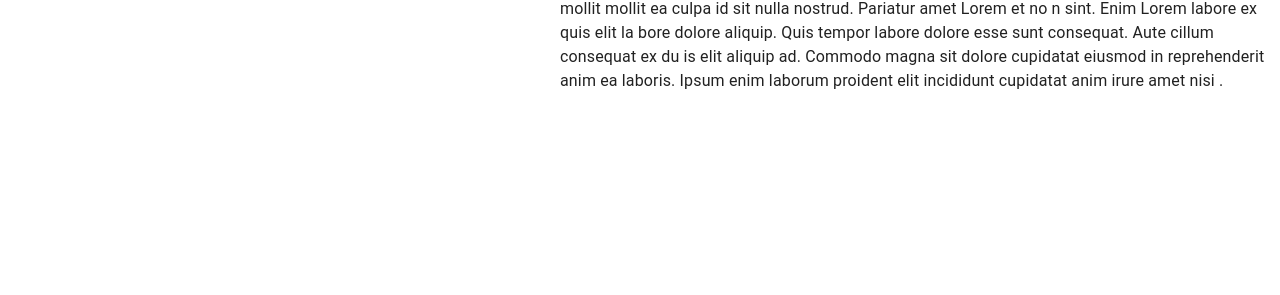
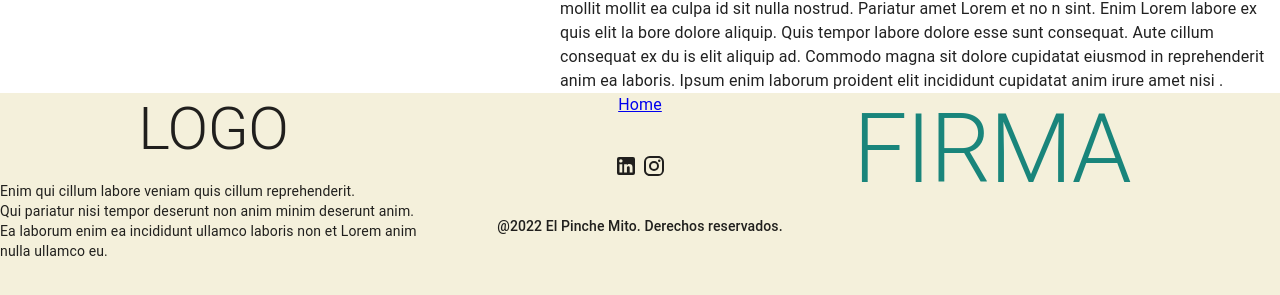
Before and after one commit to francamara/liane, a Next.js app: page / in a window 1280 px wide. Shown: the part 1014-1309 px from the top of the page. Before the commit the page ends 1107 px from the top, so only its background shows below. Built offline with nearby package versions, Linux system fonts and the light colour scheme.

Commit message:
feat: footer basic layout

```diff
--- /dev/null
+++ b/components/Footer/index.js
@@ -0,0 +1,61 @@
+import { Grid, Typography } from '@mui/material'
+import Link from 'next/link'
+import React from 'react'
+import LinkedInIcon from '@mui/icons-material/LinkedIn'
+import InstagramIcon from '@mui/icons-material/Instagram'
+
+function Footer() {
+  return (
+    //div fijando altura para PC, TODO hacer que todo funque con grid y usar xs y sm para hacer todo responsive
+    <div style={{ height: '40vh', backgroundColor: '#F4F0DB' }}>
+
+      {/*contenedor del footer, con sus tres items, dos de los cuales tambien son contenedores*/}
+      <Grid container direction='row' justifyContent='space-around'>
+
+
+        {/*el primer item, logo y tres lineas de texto que todavia no tenemos TODO*/}
+        <Grid item xs={4} container direction='column' spacing={2} alignItems='center'>
+
+          <Grid item xs>
+            <Typography variant='h2'>LOGO</Typography>
+          </Grid>
+
+          <Grid item xs>
+            <Typography variant='body2'>Enim qui cillum labore veniam quis cillum reprehenderit.</Typography>
+            <Typography variant='body2'>Qui pariatur nisi tempor deserunt non anim minim deserunt anim.</Typography>
+            <Typography variant='body2'>Ea laborum enim ea incididunt ullamco laboris non et Lorem anim nulla ullamco eu.</Typography>
+          </Grid>
+
+        </Grid>
+
+
+        {/*segundo item, links de footer internos, redes sociales, declaracion de derechos*/}
+        <Grid item xs={4} container direction='column' spacing={2} alignItems='center'>
+
+          <Grid item xs>
+            <Link href="/">
+              <a>Home</a>
+            </Link>
+          </Grid>
+
+          <Grid item xs>
+            <LinkedInIcon></LinkedInIcon> <InstagramIcon></InstagramIcon>
+          </Grid>
+
+          <Grid item xs>
+            <Typography variant='subtitle2'>@2022 El Pinche Mito. Derechos reservados.</Typography>
+          </Grid>
+        </Grid>
+
+        {/*tercer item, firma*/}
+        <Grid item xs={4}>
+          <Grid item xs>
+            <Typography variant='h1'>FIRMA</Typography>
+          </Grid>
+        </Grid>
+      </Grid>
+    </div>
+  )
+}
+
+export default Footer
--- a/pages/index.js
+++ b/pages/index.js
@@ -2,6 +2,7 @@ import React from 'react'
 import Head from 'next/head'
 import Header from '../components/Header'
 import Hero from '../components/Hero'
+import Footer from '../components/Footer'
 
 export default function Home() {
   return (
@@ -13,6 +14,7 @@ export default function Home() {
       </Head>
       <Header></Header>
       <Hero></Hero>
+      <Footer></Footer>
     </div>
   )
 }
```
